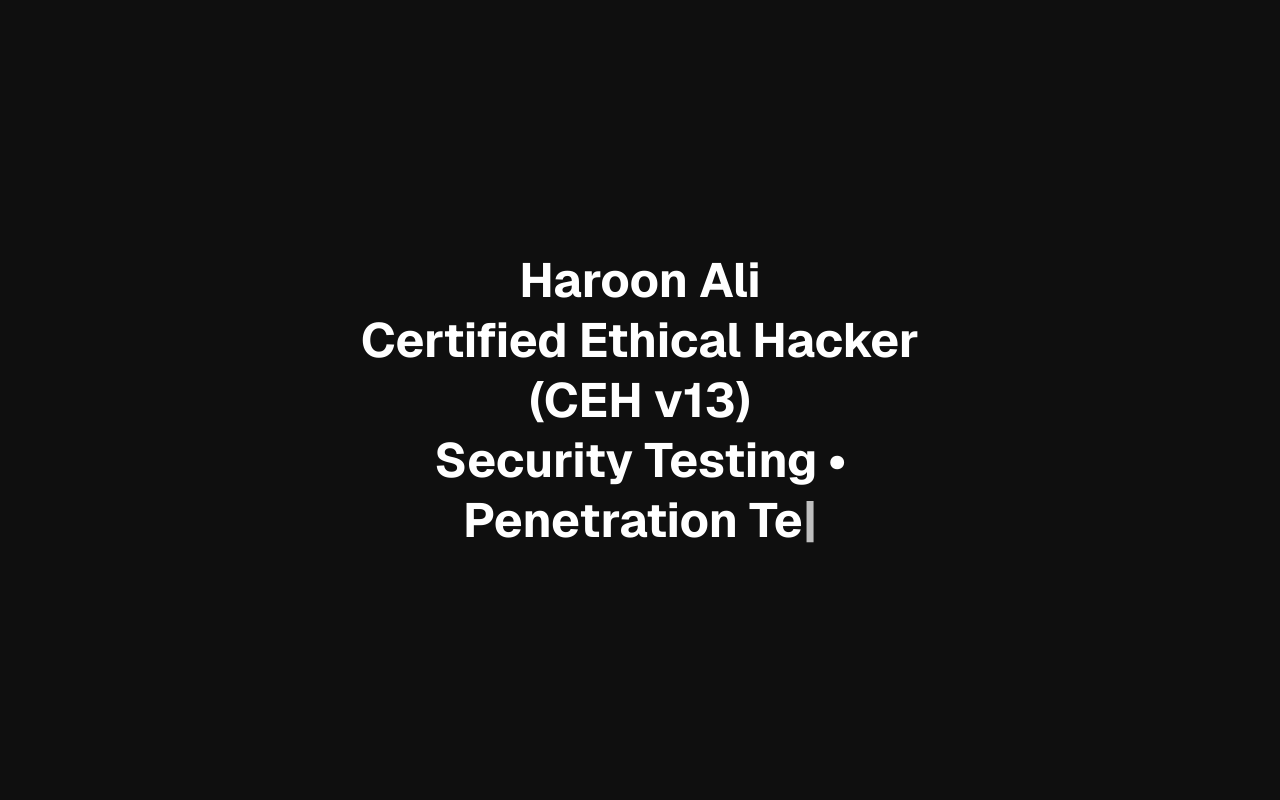
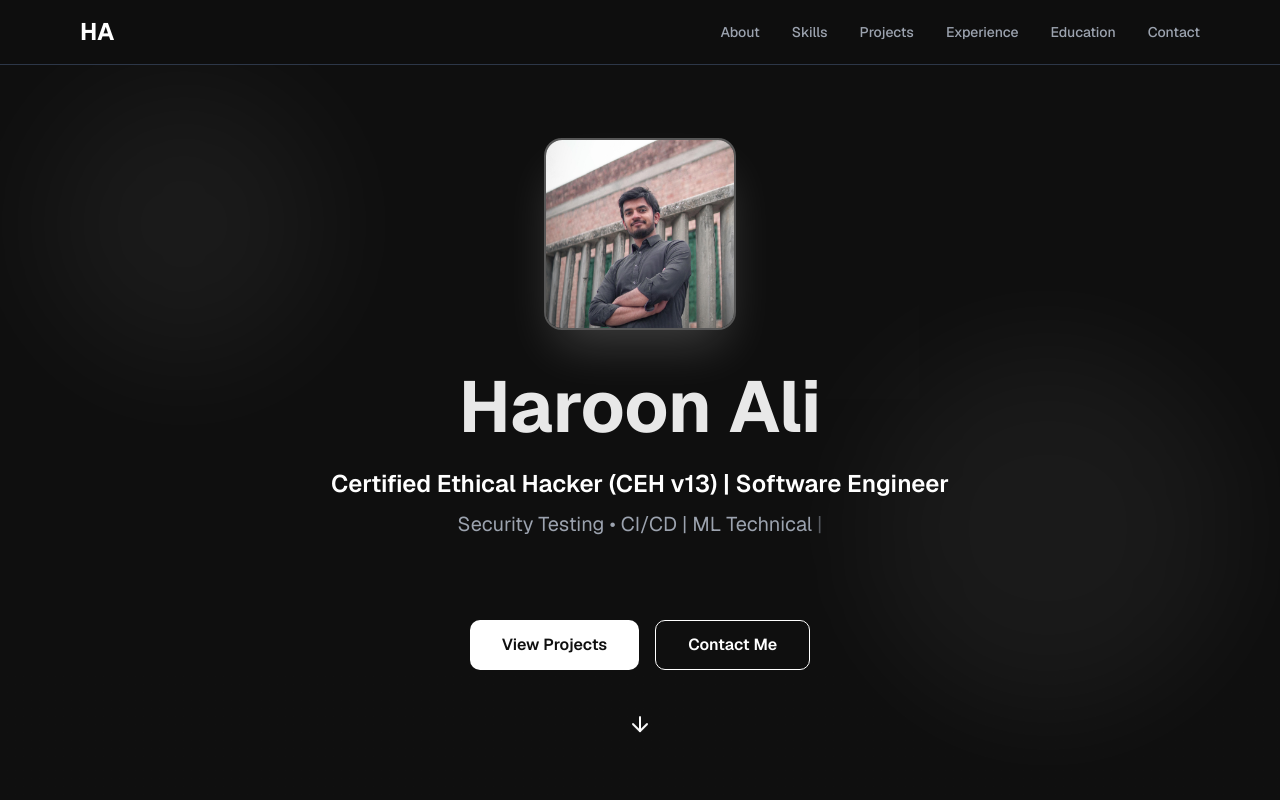
Before and after one commit to haroonali444/Portfolio, a Next.js app: page / in a window 1280 px wide. Shown: the top 800 px of the page. Built offline with nearby package versions, Linux system fonts and the light colour scheme.

Commit message:
feat: streamline page layout and add dynamic text animation in hero component
Co-authored-by: haroonali444 <144777410+haroonali444@users.noreply.github.com>

```diff
--- a/app/page.tsx
+++ b/app/page.tsx
@@ -1,6 +1,3 @@
-'use client'
-
-import { useState } from 'react'
 import { Navbar } from '@/components/navbar'
 import { Hero } from '@/components/hero'
 import { About } from '@/components/about'
@@ -10,18 +7,10 @@ import { Experience } from '@/components/experience'
 import { Education } from '@/components/education'
 import { Contact } from '@/components/contact'
 import { Footer } from '@/components/footer'
-import { TypewriterIntro } from '@/components/typewriter-intro'
 
 export default function Page() {
-  const [showPortfolio, setShowPortfolio] = useState(false)
-
   return (
-    <>
-      {!showPortfolio && (
-        <TypewriterIntro onComplete={() => setShowPortfolio(true)} />
-      )}
-      {showPortfolio && (
-        <main className="min-h-screen bg-background animate-fade-in-up">
+    <main className="min-h-screen bg-background">
       <Navbar />
       <Hero />
       <About />
@@ -32,7 +21,5 @@ export default function Page() {
       <Contact />
       <Footer />
     </main>
-      )}
-    </>
   )
 }
--- a/components/hero.tsx
+++ b/components/hero.tsx
@@ -2,8 +2,59 @@
 
 import { ArrowDown } from 'lucide-react'
 import Image from 'next/image'
+import { useEffect, useState } from 'react'
 
 export function Hero() {
+  const [displayedTitle, setDisplayedTitle] = useState('')
+  const [displayedTagline, setDisplayedTagline] = useState('')
+  const [displayedDescription, setDisplayedDescription] = useState('')
+  const [animationComplete, setAnimationComplete] = useState(false)
+
+  const title = 'Haroon Ali'
+  const tagline = 'Certified Ethical Hacker (CEH v13) | Software Engineer'
+  const description = 'Security Testing • CI/CD | ML Technical Debt Researcher | Penetration Tester • Malware Analysis • Firewall Security | Website Testing & Vulnerability Assessment'
+
+  useEffect(() => {
+    let charIndex = 0
+    let currentPhase = 0 // 0: title, 1: tagline, 2: description
+
+    const typeChar = () => {
+      if (currentPhase === 0) {
+        if (charIndex <= title.length) {
+          setDisplayedTitle(title.slice(0, charIndex))
+          charIndex++
+        } else {
+          currentPhase = 1
+          charIndex = 0
+          setTimeout(typeChar, 800) // Delay before next line
+          return
+        }
+      } else if (currentPhase === 1) {
+        if (charIndex <= tagline.length) {
+          setDisplayedTagline(tagline.slice(0, charIndex))
+          charIndex++
+        } else {
+          currentPhase = 2
+          charIndex = 0
+          setTimeout(typeChar, 800) // Delay before next line
+          return
+        }
+      } else if (currentPhase === 2) {
+        if (charIndex <= description.length) {
+          setDisplayedDescription(description.slice(0, charIndex))
+          charIndex++
+        } else {
+          setAnimationComplete(true)
+          return
+        }
+      }
+
+      setTimeout(typeChar, 50) // Typing speed
+    }
+
+    typeChar()
+  }, [])
+
   const scrollToSection = (id: string) => {
     const element = document.getElementById(id)
     element?.scrollIntoView({ behavior: 'smooth' })
@@ -30,16 +81,19 @@ export function Hero() {
           </div>
         </div>
 
-        <h1 className="text-5xl md:text-7xl font-bold text-foreground mb-4 leading-tight">
-          Haroon Ali
+        <h1 className="text-5xl md:text-7xl font-bold text-foreground mb-4 leading-tight min-h-[80px]">
+          {displayedTitle}
+          {!animationComplete && displayedTitle.length < title.length && <span className="animate-pulse">|</span>}
         </h1>
 
-        <p className="text-xl md:text-2xl text-primary font-semibold mb-2">
-          Certified Ethical Hacker (CEH v13) | Software Engineer
+        <p className="text-xl md:text-2xl text-primary font-semibold mb-2 min-h-[32px]">
+          {displayedTagline}
+          {displayedTitle === title && displayedTagline.length < tagline.length && !animationComplete && <span className="animate-pulse">|</span>}
         </p>
 
-        <p className="text-lg md:text-xl text-muted-foreground mb-8 leading-relaxed">
-          Security Testing • CI/CD | ML Technical Debt Researcher | Penetration Tester • Malware Analysis • Firewall Security | Website Testing & Vulnerability Assessment
+        <p className="text-lg md:text-xl text-muted-foreground mb-8 leading-relaxed min-h-[80px]">
+          {displayedDescription}
+          {displayedTagline === tagline && displayedDescription.length < description.length && !animationComplete && <span className="animate-pulse">|</span>}
         </p>
 
         <div className="flex flex-col sm:flex-row gap-4 justify-center mb-12">
```
Lines whose indentation alone changed are shown as unchanged.
